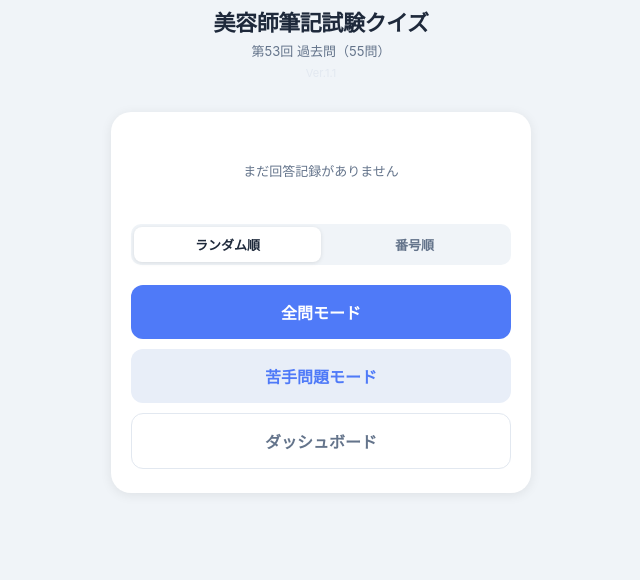
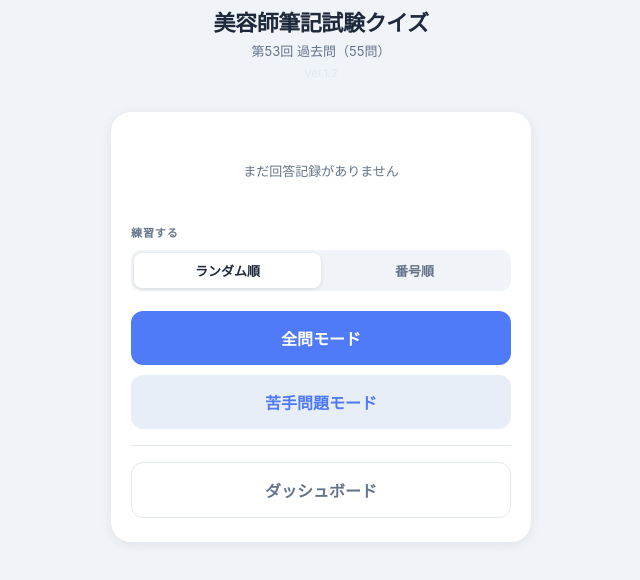
Before and after one commit to flatring/biyoushi-quiz, a plain HTML site: page index.html in a window 1280 px wide. Shown: the part 110-690 px from the top of the page, without its empty margins (319-959 px from the left). Drawn offline with Linux system fonts and the light colour scheme.

Commit message:
ランダム順にならないバグ対応

```diff
--- a/index.html
+++ b/index.html
@@ -407,6 +407,23 @@
             padding: 8px 0;
         }
 
+        .home-group { margin-bottom: 4px; }
+
+        .home-group-label {
+            font-size: 11px;
+            font-weight: 700;
+            color: var(--text-sub);
+            letter-spacing: 0.08em;
+            text-transform: uppercase;
+            margin-bottom: 10px;
+        }
+
+        .home-divider {
+            height: 1px;
+            background: var(--border);
+            margin: 16px 0;
+        }
+
         /* order toggle */
         .order-toggle {
             display: flex;
@@ -443,18 +460,22 @@
     <div class="home-icon">💇</div>
     <h1 class="home-title">美容師筆記試験クイズ</h1>
     <p class="home-subtitle">第53回 過去問（55問）</p>
-    <p style="font-size:11px;color:var(--border);margin-top:-26px;margin-bottom:32px">Ver.1.1</p>
+    <p style="font-size:11px;color:var(--border);margin-top:-26px;margin-bottom:32px">Ver.1.2</p>
 
     <div class="home-card">
         <div class="home-stats" id="home-stats">
             <span style="color:var(--text-sub);font-size:14px">読み込み中…</span>
         </div>
-        <div class="order-toggle">
-            <button id="toggle-random" class="active" onclick="setOrder('random')">ランダム順</button>
-            <button id="toggle-sequential" onclick="setOrder('sequential')">番号順</button>
+        <div class="home-group">
+            <p class="home-group-label">練習する</p>
+            <div class="order-toggle">
+                <button id="toggle-random" class="active" onclick="setOrder('random')">ランダム順</button>
+                <button id="toggle-sequential" onclick="setOrder('sequential')">番号順</button>
+            </div>
+            <button class="btn btn-primary" onclick="startQuiz('all')">全問モード</button>
+            <button class="btn btn-secondary" onclick="startQuiz('weak')">苦手問題モード</button>
         </div>
-        <button class="btn btn-primary" onclick="startQuiz('all')">全問モード</button>
-        <button class="btn btn-secondary" onclick="startQuiz('weak')">苦手問題モード</button>
+        <div class="home-divider"></div>
         <button class="btn btn-outline" onclick="showDashboard()">ダッシュボード</button>
     </div>
 </div>
@@ -635,7 +656,8 @@
             pool = allQuestions;
         }
 
-        quizQueue = questionOrder === 'random' ? shuffle(pool) : [...pool].sort((a, b) => a.number - b.number);
+        const ordered = [...pool].sort((a, b) => a.number - b.number);
+        quizQueue = questionOrder === 'sequential' ? ordered : shuffle(ordered);
         currentIdx = 0;
         sessionCorrect = 0;
         sessionTotal = 0;
```
